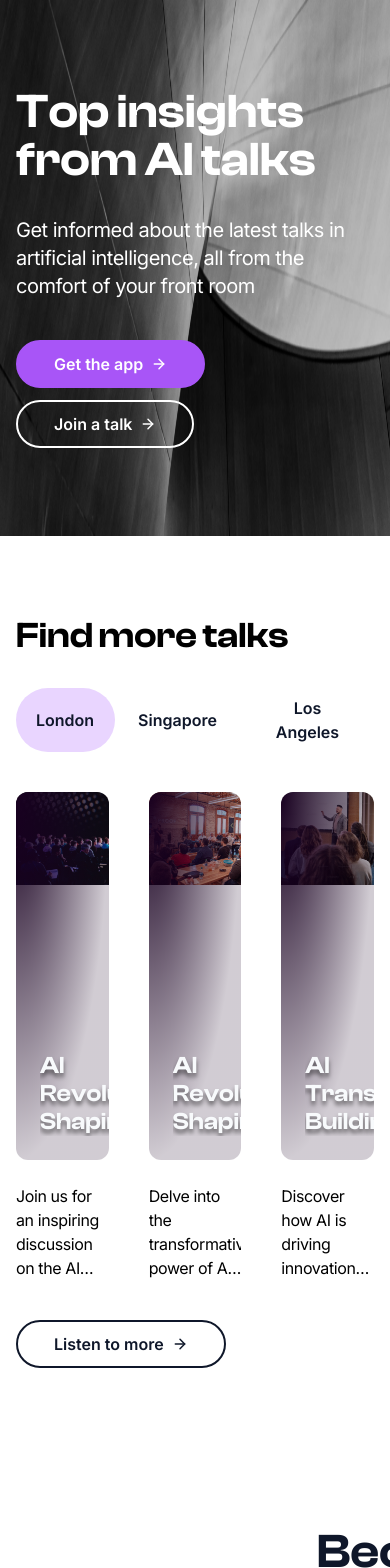
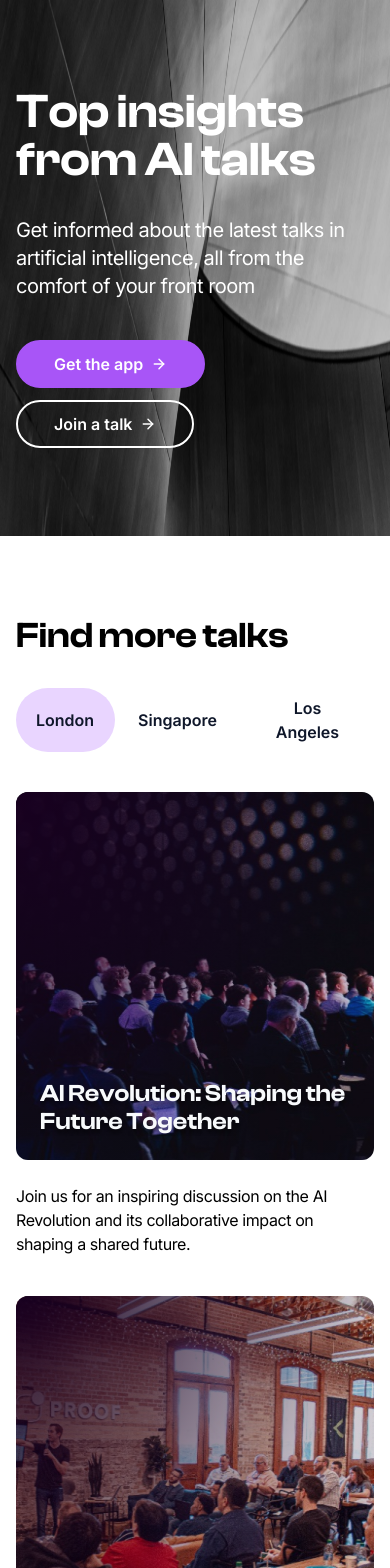
Before and after one commit to nirnejak/ai-talks-website, a Next.js app: page / in a window 390 px wide. Shown: the top 1568 px of the page. Built offline with nearby package versions, Linux system fonts and the light colour scheme.

Commit message:
Talks section: reponsiveness

```diff
--- a/components/sections/TalksSection.tsx
+++ b/components/sections/TalksSection.tsx
@@ -32,15 +32,15 @@ const TalksSection: React.FC = () => {
           setActiveTab={setActiveTab}
           className="mb-10"
         />
-        <div className="mb-10 grid grid-cols-3 gap-10">
+        <div className="mb-10 grid grid-cols-1 gap-10 lg:grid-cols-3">
           {filteredTalks.map((talk, index) => (
             <div key={index}>
-              <div className="relative mb-6 flex min-h-[368px] overflow-hidden rounded-xl">
+              <div className="relative mb-6 flex min-h-[368px] cursor-pointer overflow-hidden rounded-xl">
                 <Image
                   src={talk.imageUrl}
                   alt={talk.title}
                   placeholder="blur"
-                  className="absolute inset-0 z-0"
+                  className="absolute inset-0 z-0 size-full"
                 />
                 <div
                   className="absolute z-10 min-h-[368px] w-full"
```
